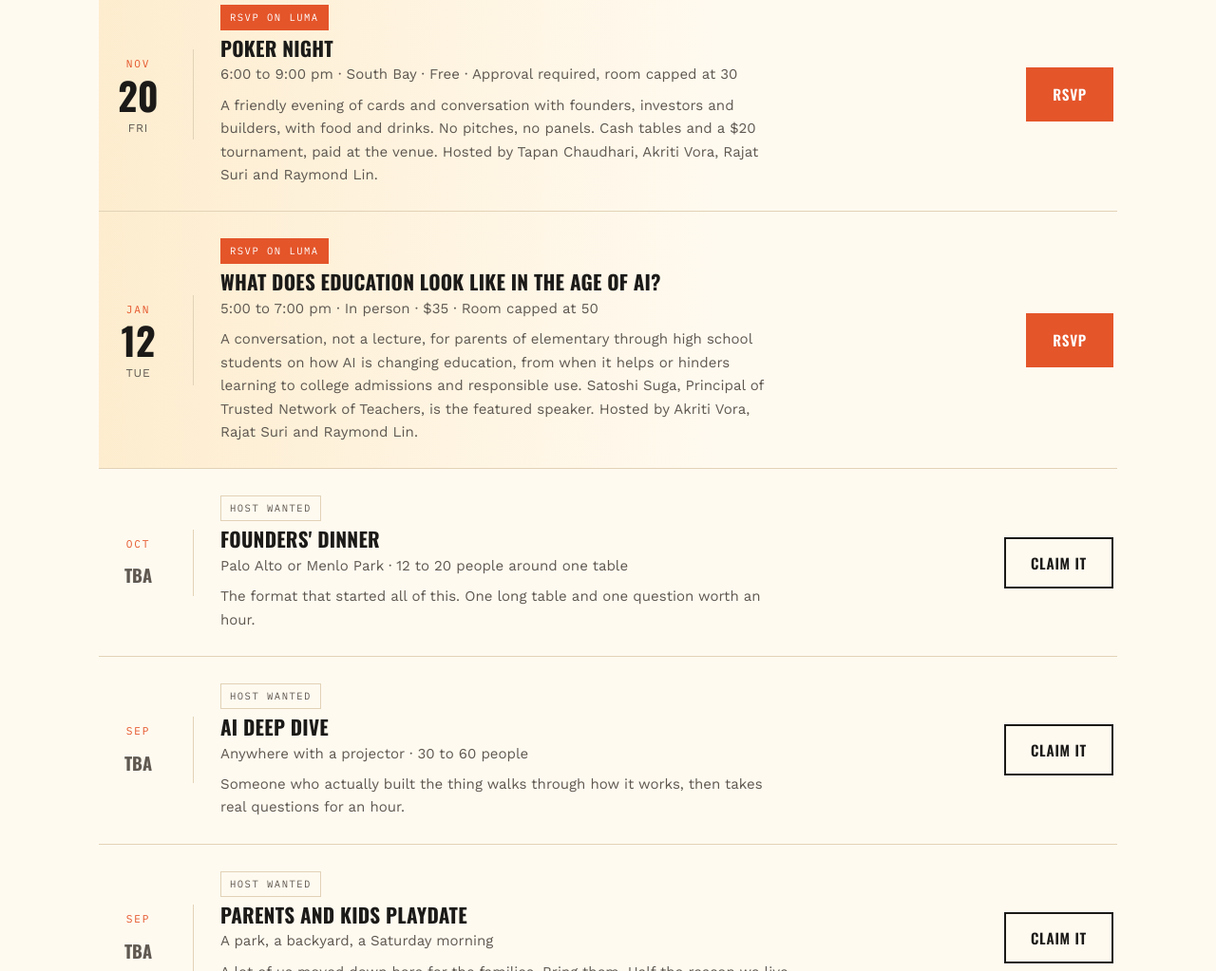
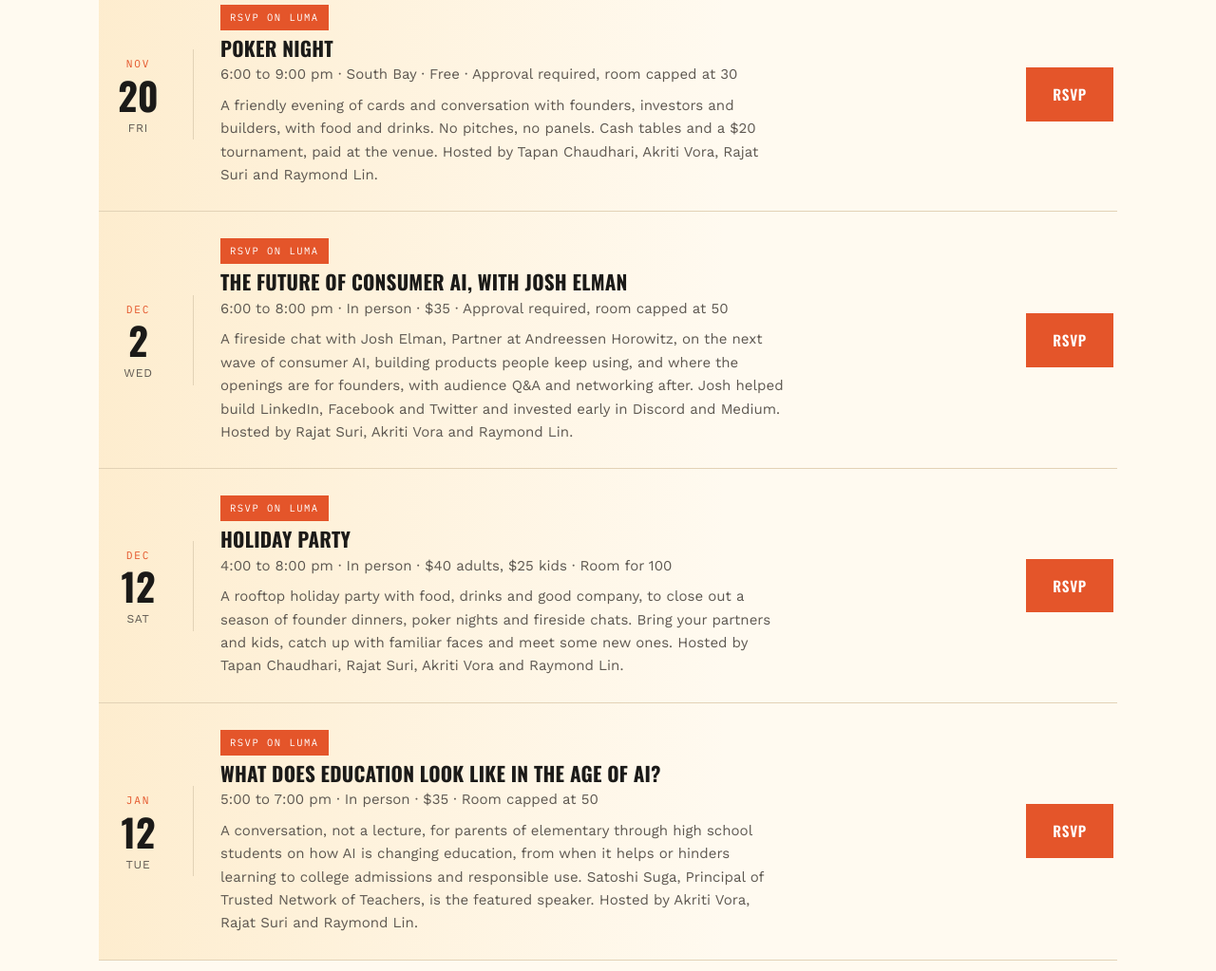
Before and after one commit to randor1234/southbayrenaissance, a plain HTML site: page index.html in a window 1280 px wide. Shown: the part 2800-3823 px from the top of the page at 95% size. Drawn offline with nearby package versions, Linux system fonts and the light colour scheme; a script that the page names is missing.

Commit message:
Add The Future of Consumer AI, with Josh Elman (Dec 2) and Holiday Party (Dec 12)
Co-Authored-By: Claude Opus 5.5 <noreply@anthropic.com>
Claude-Session: https://claude.ai/code/session_01T3rKLTo49mr42CzHqKZvYe

```diff
--- a/index.html
+++ b/index.html
@@ -573,6 +573,36 @@ a:focus-visible, .way:focus-visible{outline:3px solid var(--orange); outline-off
           <p class="desc">A friendly evening of cards and conversation with founders, investors and builders, with food and drinks. No pitches, no panels. Cash tables and a $20 tournament, paid at the venue. Hosted by Tapan Chaudhari, Akriti Vora, Rajat Suri and Raymond Lin.</p>
         </div>
         <a class="btn btn-primary" href="https://luma.com/xshwh9lo" target="_blank" rel="noopener">RSVP</a>
+      </div>
+
+      <div class="ev open">
+        <div class="dchip">
+          <span class="mo">Dec</span>
+          <span class="dy">2</span>
+          <span class="wd">Wed</span>
+        </div>
+        <div>
+          <span class="badge live">RSVP on Luma</span>
+          <h3>The Future of Consumer AI, with Josh Elman</h3>
+          <p class="meta">6:00 to 8:00 pm &middot; In person &middot; $35 &middot; Approval required, room capped at 50</p>
+          <p class="desc">A fireside chat with Josh Elman, Partner at Andreessen Horowitz, on the next wave of consumer AI, building products people keep using, and where the openings are for founders, with audience Q&amp;A and networking after. Josh helped build LinkedIn, Facebook and Twitter and invested early in Discord and Medium. Hosted by Rajat Suri, Akriti Vora and Raymond Lin.</p>
+        </div>
+        <a class="btn btn-primary" href="https://luma.com/tribe-fo31" target="_blank" rel="noopener">RSVP</a>
+      </div>
+
+      <div class="ev open">
+        <div class="dchip">
+          <span class="mo">Dec</span>
+          <span class="dy">12</span>
+          <span class="wd">Sat</span>
+        </div>
+        <div>
+          <span class="badge live">RSVP on Luma</span>
+          <h3>Holiday Party</h3>
+          <p class="meta">4:00 to 8:00 pm &middot; In person &middot; $40 adults, $25 kids &middot; Room for 100</p>
+          <p class="desc">A rooftop holiday party with food, drinks and good company, to close out a season of founder dinners, poker nights and fireside chats. Bring your partners and kids, catch up with familiar faces and meet some new ones. Hosted by Tapan Chaudhari, Rajat Suri, Akriti Vora and Raymond Lin.</p>
+        </div>
+        <a class="btn btn-primary" href="https://luma.com/tribe-y4hy" target="_blank" rel="noopener">RSVP</a>
       </div>
 
       <div class="ev open">
```
